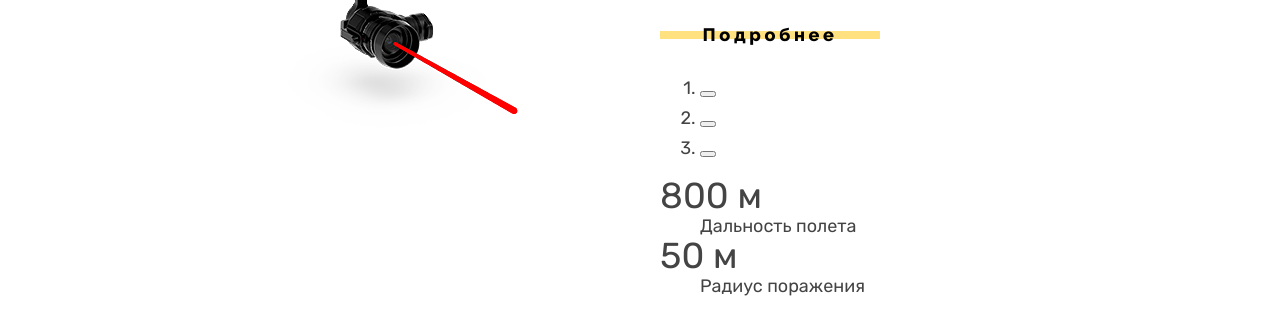
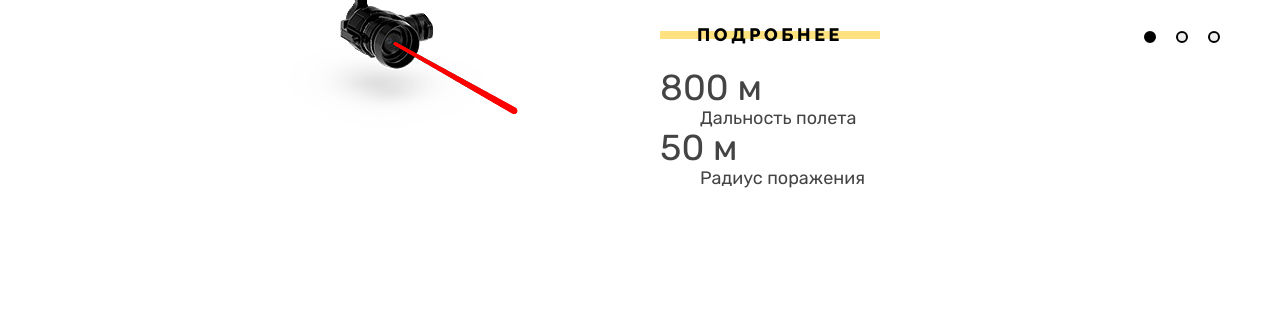
Before and after one commit to Alexlmth/Device, a website: page source/index.html in a window 1280 px wide. Shown: the part 487-800 px from the top of the page. Drawn offline with Linux system fonts and the light colour scheme.

Commit message:
03.04.25

```diff
--- a/source/index.html
+++ b/source/index.html
@@ -100,6 +100,7 @@
             <h3 class="slider-subtitle">Порхает как бабочка,<br>жалит как пчела!</h3>
             <p class="slider-text">Этот обычный, на первый взгляд, квадрокоптер оснащен <br> мощным лазером, замаскированным под стандартную камеру.
             </p>
+            <div class="control-wrapper">
               <a class="button" href="#">Подробнее</a>
               <ol class="slider-pagination">
                 <li class="slider-pagination-item">
@@ -118,6 +119,7 @@
                   </button>
                 </li>
               </ol>
+            </div>
             <dl class="data__list">
               <div class="data__item">
                 <dt class="data__number">
--- a/source/sass/blocks/slider.scss
+++ b/source/sass/blocks/slider.scss
@@ -1,7 +1,6 @@
 .slider-mover{
   position: relative;
   padding-top: 480px;
-  //background-color:palegreen ;
 }
 .slider{
   position: absolute;
@@ -65,8 +64,39 @@
   width: 220px;
   letter-spacing: 0.2em;
   line-height: 40px;
+  text-transform: uppercase;
   background-color: #FFE17F;
   box-shadow:
   inset 0 16px 0 0 #ffffff,
   inset 0 -16px 0 0 #ffffff;
 }
+.control-wrapper{
+  display: flex;
+  justify-content: space-between;
+}
+.slider-pagination{
+  margin: 0;
+  padding: 0;
+  list-style-type: none;
+  display: flex;
+  flex-wrap: wrap;
+  justify-content: space-between;
+  width:76px;
+}
+.slider-pagination-item {
+  margin: auto 0;
+}
+
+.slider-pagination-button {
+  width: 12px;
+  height: 12px;
+  margin: 0;
+  padding: 0;
+  box-sizing: border-box;
+  border: 2px solid #000000;
+  border-radius: 50%;
+  cursor: pointer;
+}
+.slider-pagination-button-current{
+  background-color: #000000;
+}
```
Also changed, not shown: source/css/style.css, 1 other file. Lines whose indentation alone changed are shown as unchanged.
